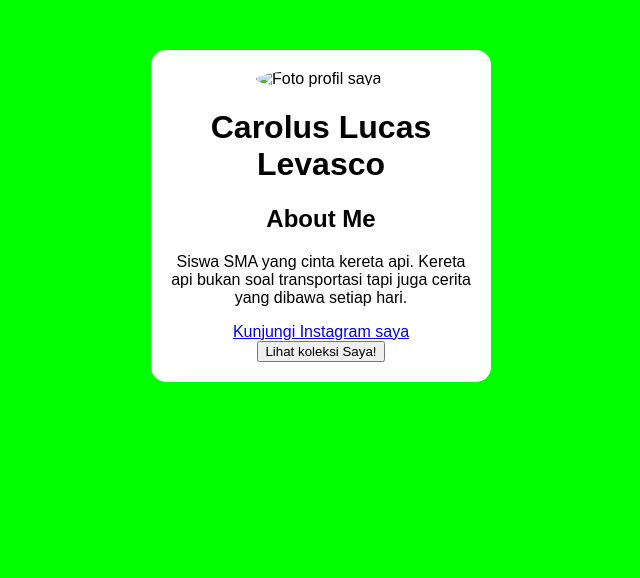
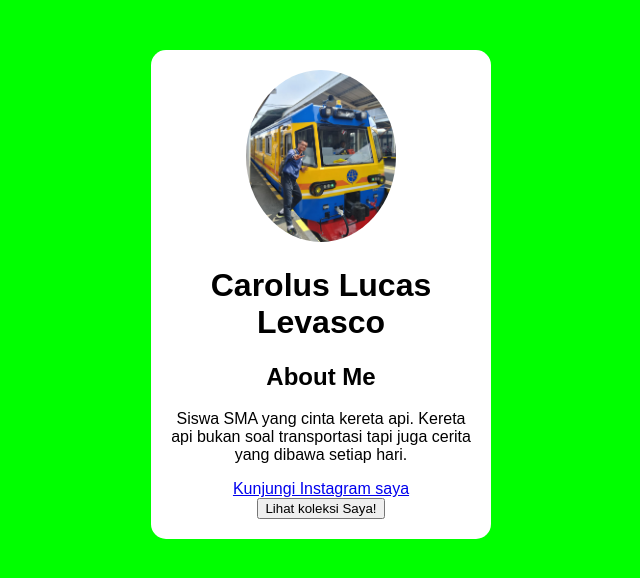
Before and after one commit to caroluslucas-svg/pelatihanTIK, a plain HTML site: page index.html in a window 1280 px wide. Shown: the whole page, without its empty margins (319-959 px from the left). Drawn offline with Linux system fonts and the light colour scheme; a script that the page names is missing.

Commit message:
Update index.html

```diff
--- a/index.html
+++ b/index.html
@@ -6,7 +6,7 @@
 </head>
 </body>
           <div class="kartu-profil">
-          <img src="foto-profil.jpg" alt="Foto profil saya.">
+          <img src="1792468079268[1].jpg" alt="Foto profil saya.">
     <h1>Carolus Lucas Levasco</h1>
     <h2>About Me</h2>
     <p>Siswa SMA yang cinta kereta api. Kereta api bukan soal transportasi tapi juga cerita yang dibawa setiap hari.</p>
```
